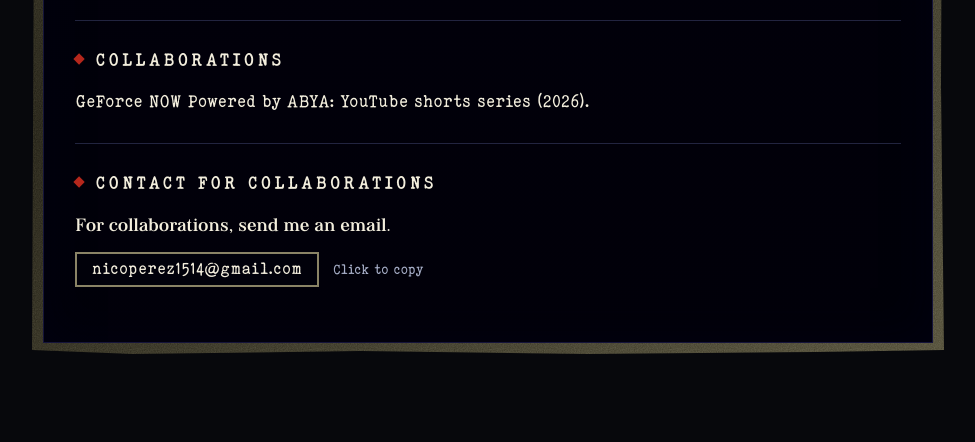
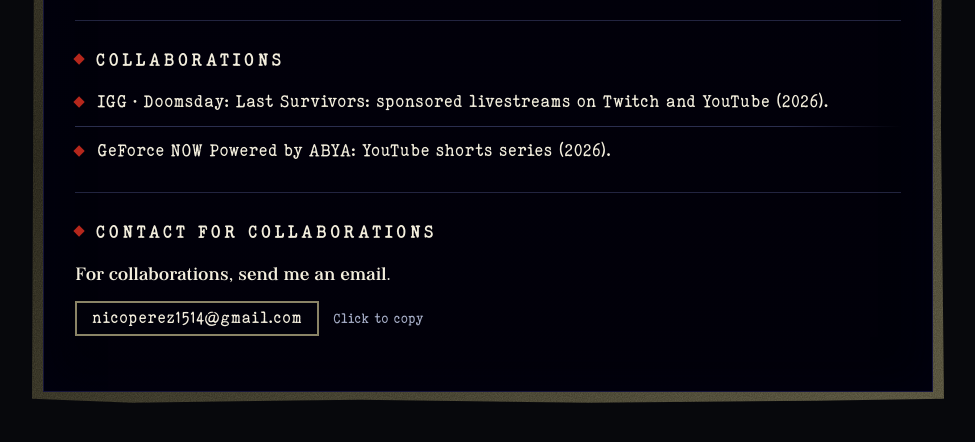
Before and after one commit to JokerUY/jokeruy.github.io, a plain HTML site: page index.html in a window 1280 px wide. Shown: the part 1913-2355 px from the top of the page, without its empty margins (152-1127 px from the left). Before the commit the page ends 2310 px from the top, so only its background shows below. Drawn offline with Linux system fonts and the light colour scheme.

Commit message:
Colaboraciones: IGG Doomsday Last Survivors y iconos de lista
Co-Authored-By: Claude Sonnet 5.5 <noreply@anthropic.com>

```diff
--- a/index.html
+++ b/index.html
@@ -118,7 +118,8 @@ h1 { margin: 0 0 .25rem; font-family: var(--f-type); font-weight: 700; font-size
 .aud-plat { font-weight: 700; color: var(--cream); letter-spacing: .06em; }
 .aud-period { font-size: .8rem; font-weight: 700; letter-spacing: .02em; color: #F2D78A; background: rgba(209, 174, 92, .12); border: 1px solid rgba(209, 174, 92, .55); padding: .06rem .6rem; }
 .collabs { list-style: none; margin: 0; padding: 0; font-family: var(--f-type); }
-.collabs li { padding: .55rem 0; border-bottom: 1px solid; border-image: linear-gradient(90deg, rgba(150, 165, 255, .28), rgba(150, 165, 255, .28) 86%, transparent) 1; }
+.collabs li { display: flex; align-items: baseline; padding: .55rem 0; border-bottom: 1px solid; border-image: linear-gradient(90deg, rgba(150, 165, 255, .28), rgba(150, 165, 255, .28) 86%, transparent) 1; }
+.collabs li::before { content: ""; flex: none; width: .45rem; height: .45rem; margin-right: .75rem; background: var(--red); transform: rotate(45deg); position: relative; top: -.05em; }
 .collabs li:first-child { padding-top: 0; }
 .collabs li:last-child { border-bottom: 0; border-image: none; padding-bottom: 0; }
 .aud-note { margin: 1rem 0 0; font-family: var(--f-type); font-size: .74rem; color: var(--muted); }
@@ -294,8 +295,9 @@ h1 { margin: 0 0 .25rem; font-family: var(--f-type); font-weight: 700; font-size
 
     <section class="sec" id="collabs">
       <h2 data-i18n="h.collabs">Colaboraciones</h2>
-      <!-- Para sumar otra colaboracion: copiar un <li> con su texto y agregar la traduccion al ingles en el diccionario EN (clave collab.xxx) -->
+      <!-- Orden: de la mas reciente a la mas antigua. Para sumar otra: copiar un <li> con data-i18n="collab.xxx" y agregar la traduccion al ingles en el diccionario EN con esa misma clave -->
       <ul class="collabs">
+        <li data-i18n="collab.igg">IGG · Doomsday: Last Survivors: directos patrocinados en Twitch y YouTube (2026).</li>
         <li data-i18n="collab.gfn">GeForce NOW Powered by ABYA: serie de shorts para YouTube (2026).</li>
       </ul>
     </section>
@@ -345,6 +347,7 @@ h1 { margin: 0 0 .25rem; font-family: var(--f-type); font-weight: 700; font-size
     "ditman.p2": "The 2027 edition starts in January, with qualifiers open from December 26.",
     "ditman.link": "See the Ditman Cup 2027 website",
     "h.collabs": "Collaborations",
+    "collab.igg": "IGG · Doomsday: Last Survivors: sponsored livestreams on Twitch and YouTube (2026).",
     "collab.gfn": "GeForce NOW Powered by ABYA: YouTube shorts series (2026).",
     "h.contact": "Contact for collaborations",
     "ct.text": "For collaborations, send me an email."
```
